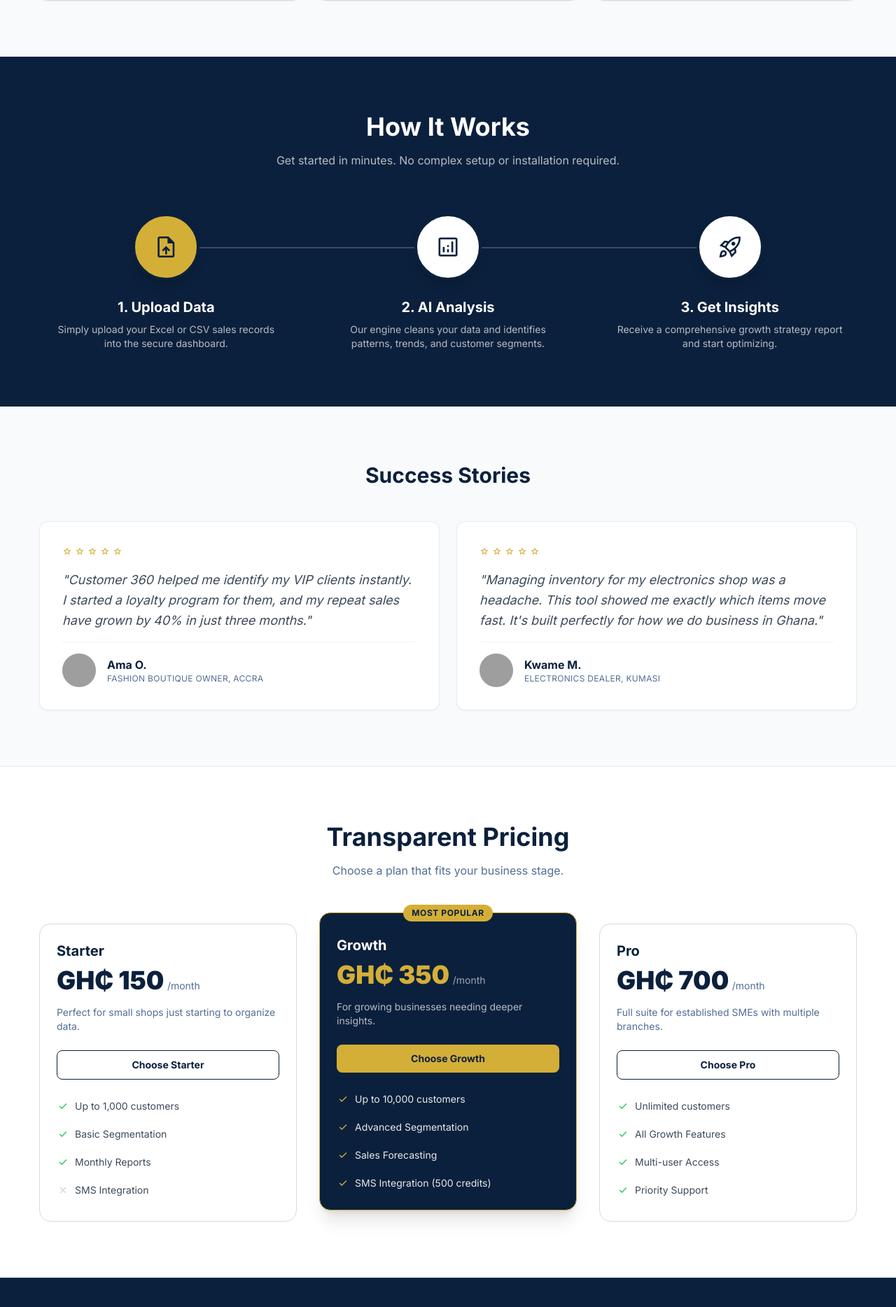
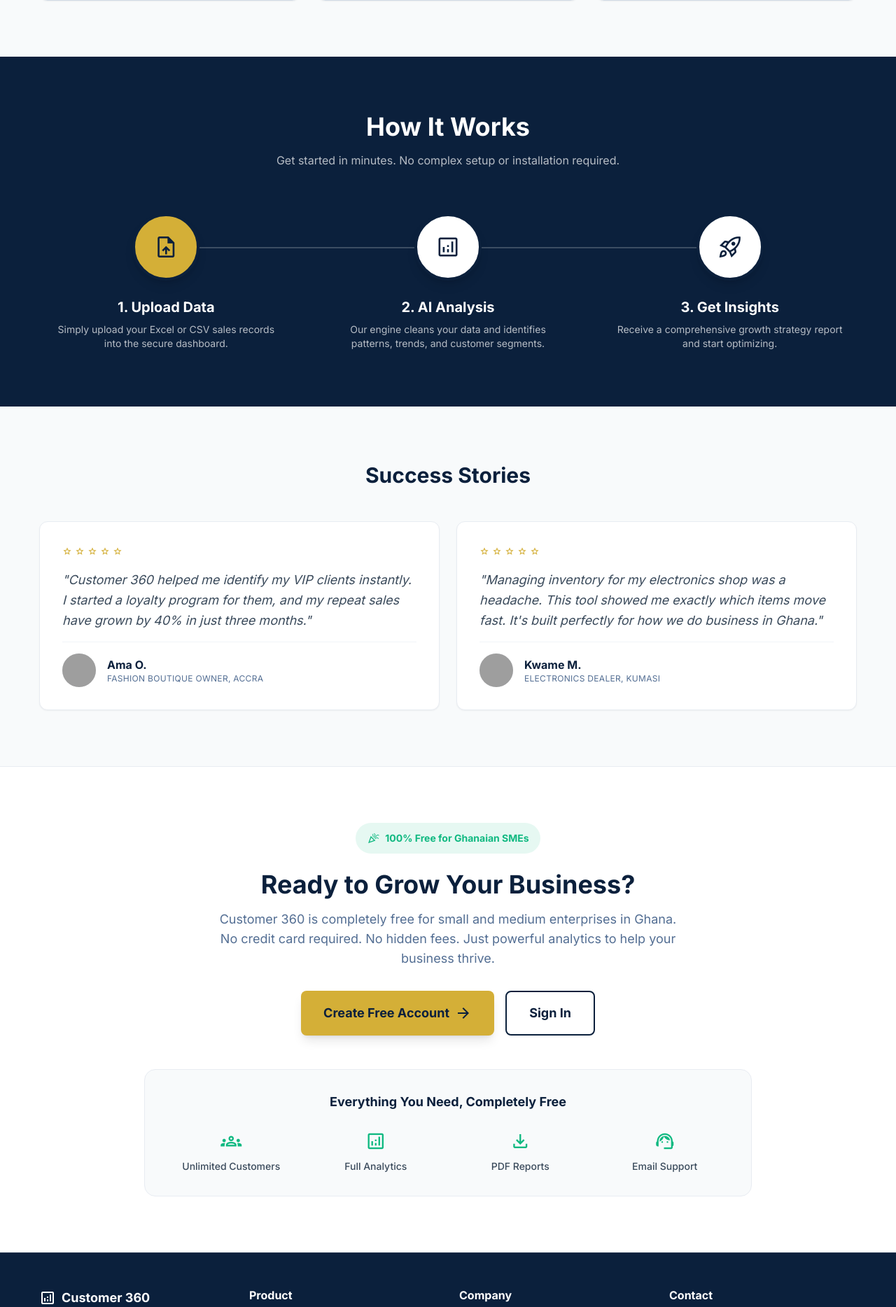
Before and after one commit to KikiOduro/Customer360, a PHP site: page /landing.php in a window 1280 px wide. Shown: the part 2468-4336 px from the top of the page at 70% size. Run offline with PHP 8.4, Linux system fonts and the light colour scheme; some libraries are stand-ins or nearby versions; grey boxes are pictures that could not be loaded.

Commit message:
landing page

```diff
--- a/customer360/frontend/api/auth.php
+++ b/customer360/frontend/api/auth.php
@@ -113,6 +113,10 @@ function handleRegister() {
         );
     }
 
+    // Log the backend URL for debugging
+    error_log("Backend URL: " . BACKEND_API_URL);
+    error_log("Attempting to register user: " . $email);
+
     // Try Python backend first
     $result = apiRequest('/auth/register', 'POST', [
         'email' => $email,
@@ -121,6 +125,7 @@ function handleRegister() {
     ]);
 
     // Log for debugging
+    error_log("Register API call to: " . BACKEND_API_URL . "/auth/register");
     error_log("Register result: " . json_encode($result));
 
     if ($result['success']) {
--- a/customer360/frontend/landing.php
+++ b/customer360/frontend/landing.php
@@ -65,11 +65,10 @@ $contactPhone = "+233 20 000 0000";
                             <div class="flex items-center gap-8">
                                 <a class="text-primary/80 hover:text-primary text-sm font-medium leading-normal transition-colors" href="#features">Features</a>
                                 <a class="text-primary/80 hover:text-primary text-sm font-medium leading-normal transition-colors" href="#how-it-works">How it works</a>
-                                <a class="text-primary/80 hover:text-primary text-sm font-medium leading-normal transition-colors" href="#pricing">Pricing</a>
                                 <a class="text-primary/80 hover:text-primary text-sm font-medium leading-normal transition-colors" href="#faq">FAQ</a>
                             </div>
                             <a href="register.php" class="flex min-w-[84px] cursor-pointer items-center justify-center overflow-hidden rounded-lg h-10 px-6 bg-primary hover:bg-primary-hover text-[#f8fafb] text-sm font-bold leading-normal tracking-[0.015em] transition-all">
-                                <span class="truncate">Get Started</span>
+                                <span class="truncate">Get Started Free</span>
                             </a>
                         </div>
                         <!-- Mobile Menu Icon -->
@@ -341,65 +340,55 @@ $contactPhone = "+233 20 000 0000";
         </div>
     </div>
 
-    <!-- Pricing Section -->
-    <div class="py-20 bg-white border-t border-[#e8ecf2]" id="pricing">
+    <!-- Get Started Free Section -->
+    <div class="py-20 bg-white border-t border-[#e8ecf2]" id="get-started">
         <div class="layout-container flex justify-center">
-            <div class="layout-content-container flex flex-col max-w-[1200px] flex-1 px-4">
-                <div class="text-center mb-16">
-                    <h2 class="text-primary text-3xl md:text-4xl font-bold mb-4">Transparent Pricing</h2>
-                    <p class="text-[#536e93] max-w-2xl mx-auto">Choose a plan that fits your business stage.</p>
+            <div class="layout-content-container flex flex-col max-w-[900px] flex-1 px-4">
+                <div class="text-center">
+                    <!-- Free Badge -->
+                    <div class="inline-flex items-center gap-2 bg-accent-emerald/10 text-accent-emerald px-4 py-2 rounded-full text-sm font-bold mb-6">
+                        <span class="material-symbols-outlined text-lg">celebration</span>
+                        100% Free for Ghanaian SMEs
                     </div>
-                <div class="grid grid-cols-1 md:grid-cols-3 gap-8 items-start">
-                    <!-- Starter Plan -->
-                    <div class="flex flex-col p-6 rounded-2xl border border-[#d1dae5] bg-white h-full hover:border-primary/30 transition-colors">
-                        <h3 class="text-primary text-xl font-bold mb-2">Starter</h3>
-                        <div class="mb-4">
-                            <span class="text-4xl font-black text-primary">GH₵ 150</span>
-                            <span class="text-[#536e93] text-sm">/month</span>
+
+                    <h2 class="text-primary text-3xl md:text-4xl font-bold mb-4">Ready to Grow Your Business?</h2>
+                    <p class="text-[#536e93] max-w-2xl mx-auto mb-8 text-lg">
+                        Customer 360 is completely free for small and medium enterprises in Ghana.
+                        No credit card required. No hidden fees. Just powerful analytics to help your business thrive.
+                    </p>
+
+                    <!-- CTA Buttons -->
+                    <div class="flex flex-col sm:flex-row gap-4 justify-center mb-12">
+                        <a href="register.php" class="inline-flex items-center justify-center gap-2 px-8 py-4 bg-accent-gold hover:bg-[#c29f2d] text-primary font-bold rounded-lg shadow-lg transition-all text-lg">
+                            <span>Create Free Account</span>
+                            <span class="material-symbols-outlined">arrow_forward</span>
+                        </a>
+                        <a href="signin.php" class="inline-flex items-center justify-center gap-2 px-8 py-4 border-2 border-primary text-primary hover:bg-primary/5 font-bold rounded-lg transition-all text-lg">
+                            <span>Sign In</span>
+                        </a>
                     </div>
-                        <p class="text-[#536e93] text-sm mb-6">Perfect for small shops just starting to organize data.</p>
-                        <button class="w-full py-2.5 rounded-lg border border-primary text-primary font-bold text-sm mb-6 hover:bg-primary/5 transition-colors">Choose Starter</button>
-                        <ul class="flex flex-col gap-3 text-sm text-[#3b4b5c]">
-                            <li class="flex items-center gap-2"><span class="material-symbols-outlined text-green-500 text-lg">check</span> Up to 1,000 customers</li>
-                            <li class="flex items-center gap-2"><span class="material-symbols-outlined text-green-500 text-lg">check</span> Basic Segmentation</li>
-                            <li class="flex items-center gap-2"><span class="material-symbols-outlined text-green-500 text-lg">check</span> Monthly Reports</li>
-                            <li class="flex items-center gap-2"><span class="material-symbols-outlined text-gray-300 text-lg">close</span> SMS Integration</li>
-                        </ul>
+
+                    <!-- What's Included -->
+                    <div class="bg-[#f8fafb] rounded-2xl p-8 border border-[#e8ecf2]">
+                        <h3 class="text-primary font-bold text-lg mb-6">Everything You Need, Completely Free</h3>
+                        <div class="grid grid-cols-2 md:grid-cols-4 gap-6">
+                            <div class="flex flex-col items-center gap-2">
+                                <span class="material-symbols-outlined text-accent-emerald text-3xl">groups</span>
+                                <span class="text-sm text-[#3b4b5c] font-medium">Unlimited Customers</span>
                             </div>
-                    <!-- Growth Plan (Highlighted) -->
-                    <div class="relative flex flex-col p-6 rounded-2xl border border-accent-gold bg-primary text-white h-full transform md:-translate-y-4 shadow-xl">
-                        <div class="absolute top-0 right-0 left-0 -mt-3 flex justify-center">
-                            <span class="bg-accent-gold text-primary text-xs font-bold px-3 py-1 rounded-full uppercase tracking-wider">Most Popular</span>
+                            <div class="flex flex-col items-center gap-2">
+                                <span class="material-symbols-outlined text-accent-emerald text-3xl">analytics</span>
+                                <span class="text-sm text-[#3b4b5c] font-medium">Full Analytics</span>
                             </div>
-                        <h3 class="text-white text-xl font-bold mb-2 mt-2">Growth</h3>
-                        <div class="mb-4">
-                            <span class="text-4xl font-black text-accent-gold">GH₵ 350</span>
-                            <span class="text-white/60 text-sm">/month</span>
+                            <div class="flex flex-col items-center gap-2">
+                                <span class="material-symbols-outlined text-accent-emerald text-3xl">download</span>
+                                <span class="text-sm text-[#3b4b5c] font-medium">PDF Reports</span>
                             </div>
-                        <p class="text-white/70 text-sm mb-6">For growing businesses needing deeper insights.</p>
-                        <button class="w-full py-2.5 rounded-lg bg-accent-gold text-primary font-bold text-sm mb-6 hover:bg-[#c29f2d] transition-colors">Choose Growth</button>
-                        <ul class="flex flex-col gap-3 text-sm text-white/90">
-                            <li class="flex items-center gap-2"><span class="material-symbols-outlined text-accent-gold text-lg">check</span> Up to 10,000 customers</li>
-                            <li class="flex items-center gap-2"><span class="material-symbols-outlined text-accent-gold text-lg">check</span> Advanced Segmentation</li>
-                            <li class="flex items-center gap-2"><span class="material-symbols-outlined text-accent-gold text-lg">check</span> Sales Forecasting</li>
-                            <li class="flex items-center gap-2"><span class="material-symbols-outlined text-accent-gold text-lg">check</span> SMS Integration (500 credits)</li>
-                        </ul>
+                            <div class="flex flex-col items-center gap-2">
+                                <span class="material-symbols-outlined text-accent-emerald text-3xl">support_agent</span>
+                                <span class="text-sm text-[#3b4b5c] font-medium">Email Support</span>
                             </div>
-                    <!-- Pro Plan -->
-                    <div class="flex flex-col p-6 rounded-2xl border border-[#d1dae5] bg-white h-full hover:border-primary/30 transition-colors">
-                        <h3 class="text-primary text-xl font-bold mb-2">Pro</h3>
-                        <div class="mb-4">
-                            <span class="text-4xl font-black text-primary">GH₵ 700</span>
-                            <span class="text-[#536e93] text-sm">/month</span>
                         </div>
-                        <p class="text-[#536e93] text-sm mb-6">Full suite for established SMEs with multiple branches.</p>
-                        <button class="w-full py-2.5 rounded-lg border border-primary text-primary font-bold text-sm mb-6 hover:bg-primary/5 transition-colors">Choose Pro</button>
-                        <ul class="flex flex-col gap-3 text-sm text-[#3b4b5c]">
-                            <li class="flex items-center gap-2"><span class="material-symbols-outlined text-green-500 text-lg">check</span> Unlimited customers</li>
-                            <li class="flex items-center gap-2"><span class="material-symbols-outlined text-green-500 text-lg">check</span> All Growth Features</li>
-                            <li class="flex items-center gap-2"><span class="material-symbols-outlined text-green-500 text-lg">check</span> Multi-user Access</li>
-                            <li class="flex items-center gap-2"><span class="material-symbols-outlined text-green-500 text-lg">check</span> Priority Support</li>
-                        </ul>
                     </div>
                 </div>
             </div>
@@ -422,7 +411,7 @@ $contactPhone = "+233 20 000 0000";
                         <h4 class="font-bold mb-4">Product</h4>
                         <ul class="flex flex-col gap-2 text-sm text-white/60">
                             <li><a class="hover:text-white" href="#features">Features</a></li>
-                            <li><a class="hover:text-white" href="#pricing">Pricing</a></li>
+                            <li><a class="hover:text-white" href="#how-it-works">How It Works</a></li>
                             <li><a class="hover:text-white" href="#">Case Studies</a></li>
                         </ul>
                     </div>
```
Lines whose indentation alone changed are shown as unchanged.
